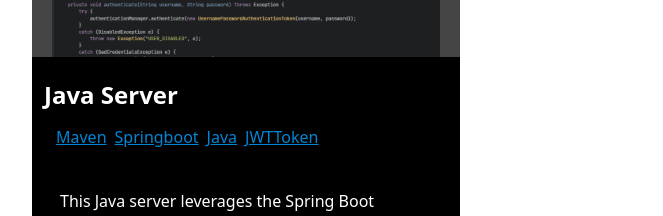
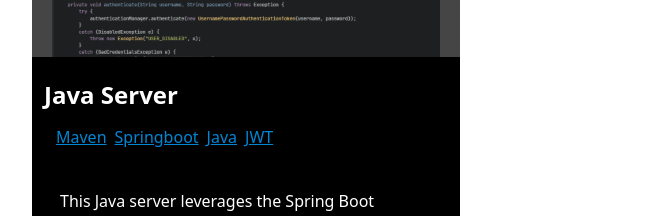
Before and after one commit to suniason/brettgalvez, a Next.js app: page / in a window 1280 px wide. Shown: the part 2519-2735 px from the top of the page, without its empty margins (180-843 px from the left). Built offline with nearby package versions, Linux system fonts and the light colour scheme.

Commit message:
changed tech error in projects

```diff
--- a/src/pages/projects.tsx
+++ b/src/pages/projects.tsx
@@ -44,7 +44,7 @@
                 name='Java Server'
                 image='/javaapi.svg'
                 description='This Java server leverages the Spring Boot framework to enable the implementation of CRUD (Create, Read, Update, Delete) operations. The server processes request from users and returns the appropriate response.'
-                langandtech={['Maven', 'Springboot', 'Java', 'JWTToken']}
+                langandtech={['Maven', 'Springboot', 'Java', 'JWT']}
                 status='Ongoing'
               />
             </Pop>
```
